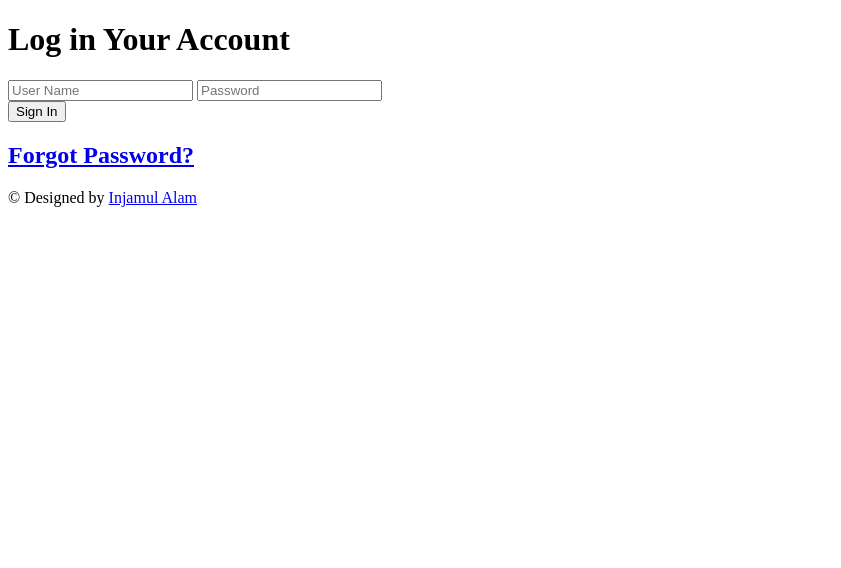
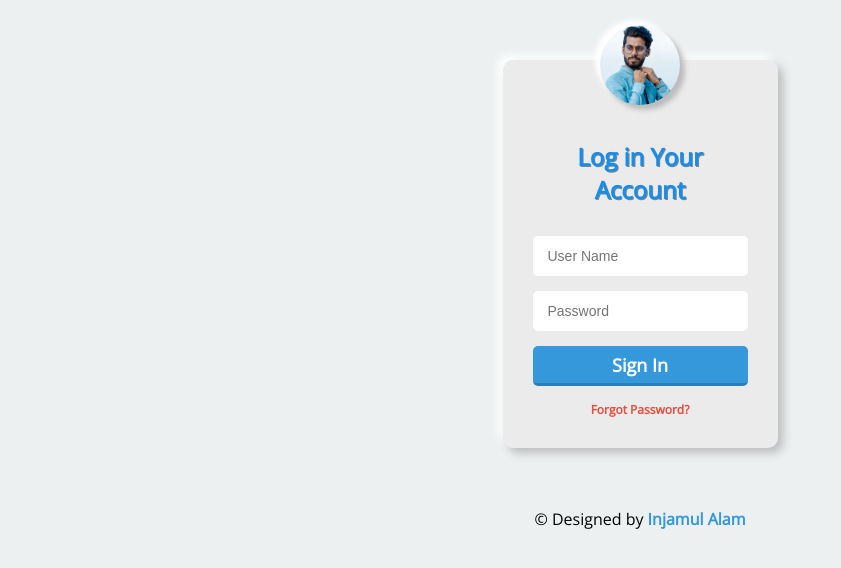
Before and after one commit to InjamulCSE15/Login-UI-Demo-1, a plain HTML site: page index.html in a window 1280 px wide. Shown: the whole page, without its empty margins (0-841 px from the left). Drawn offline with nearby package versions, Linux system fonts and the light colour scheme.

Commit message:
CSS file modification

```diff
--- a/index.html
+++ b/index.html
@@ -21,12 +21,12 @@
         </form>
         <button>Sign In</button>
         <h2>
-            <a href='#'>Forgot Password?</a>
+            <a class="forgot" href='#'>Forgot Password?</a>
         </h2>
     </div>
 
     <footer>
-        <p>© Designed by <a href="#">Injamul Alam</a></p>
+        <p>© Designed by <a class="personalLink" href="#">Injamul Alam</a></p>
     </footer>
 
 </body>
--- a/style.css
+++ b/style.css
@@ -0,0 +1,161 @@
+@import url('https://fonts.googleapis.com/css2?family=Open+Sans&display=swap');
+* {
+    -moz-box-sizing: border-box;
+    box-sizing: border-box;
+    margin: 0;
+    padding: 0;
+}
+
+body {
+    background: #ecf0f1;
+    font-family: 'Open Sans', sans-serif;
+}
+
+.login {
+    width: 275px;
+    background: #ecf0f1;
+    padding: 0 30px 30px 30px;
+    margin: 60px auto;
+    text-align: center;
+    border-radius: 10px;
+    background: #ebebeb;
+    box-shadow: 5px 5px 10px #bcbcbc, -5px -5px 10px #ffffff;
+}
+
+span {
+    display: block;
+    position: relative;
+    margin: 0 auto;
+    top: -35px;
+    height: 80px;
+    width: 80px;
+    background: url("Images/User.png") center center no-repeat, #ececec;
+    background-size: 100%;
+    border-radius: 50%;
+    box-shadow: 5px 5px 5px #bcbcbc, -5px -5px 5px #ffffff;
+    /* box-shadow: 1px 1px 2px rgba(0, 0, 0, 0.3); */
+
+    animation-name: spin;
+    animation-duration: 2000ms;
+    animation-iteration-count: infinite;
+    animation-timing-function: linear;
+}
+
+@keyframes spin {
+    0% {
+        transform: scale(1);
+    }
+    25% {
+        transform: scale(1.1);
+    }
+    50% {
+        transform: scale(1);
+    }
+    75% {
+        transform: scale(1.1);
+    }
+    100% {
+        transform: scale(1);
+    }
+}
+
+
+
+span:hover {
+    transition: ease-in-out 0.5s;
+    transform: scale(1.1);
+}
+
+h1 {
+    font-size: 24px;
+    /* font-weight: 100; */
+    margin-bottom: 30px;
+    /* ~ Additional CSS ~ */
+    color: #128ef3;
+    font-weight: bold;
+    text-shadow: 1px 1px #858585;
+}
+
+input {
+    width: 100%;
+    /* background: #bdc3c7; */
+    border: none;
+    /* height: 30px; */
+    margin-bottom: 15px;
+    border-radius: 5px;
+    /* text-align: center; */
+    font-size: 14px;
+    color: #7f8c8d;
+    /* Additional CSS  */
+    background-color: white;
+    height: 40px;
+    text-align: left;
+    padding-left: 15px;
+}
+
+input:focus {
+    outline: none;
+    /* Additional CSS */
+    color: #000;
+    /* background: #ebebeb; */
+    background: #fff;
+    box-shadow: inset 5px 5px 8px #d6d6d6, inset -5px -5px 8px #ffffff;
+}
+
+button {
+    width: 100%;
+    /* height: 30px; */
+    border: none;
+    background: #3498db;
+    color: #ffffff;
+    font-weight: 100;
+    margin-bottom: 15px;
+    border-radius: 5px;
+    transition: all ease-in-out 0.2s;
+    border-bottom: 3px solid #2980b9;
+    /* Additional CSS */
+    height: 40px;
+    font-weight: bold;
+    font-family: 'Open Sans', sans-serif;
+    font-size: large;
+}
+
+button:focus {
+    outline: none;
+}
+
+button:hover {
+    background: #29b929;
+    border-bottom: 3px solid #177517;
+    cursor: pointer;
+    font-size: medium;
+}
+
+h2 {
+    font-size: 0.75em;
+}
+
+h2:hover {
+    transition: ease-in-out 0.3s;
+    transform: scale(1.2);
+}
+
+.forgot {
+    color: #e74c3c;
+    text-decoration: none;
+    transition: all ease-in-out 0.2s;
+}
+
+.forgot:hover {
+    color: #c0392b;
+}
+
+.personalLink {
+    text-decoration: none;
+    color: #3498db;
+    font-weight: bold;
+}
+
+footer {
+    text-align: center;
+}
```
Also changed, not shown: Images/User.png (added).
